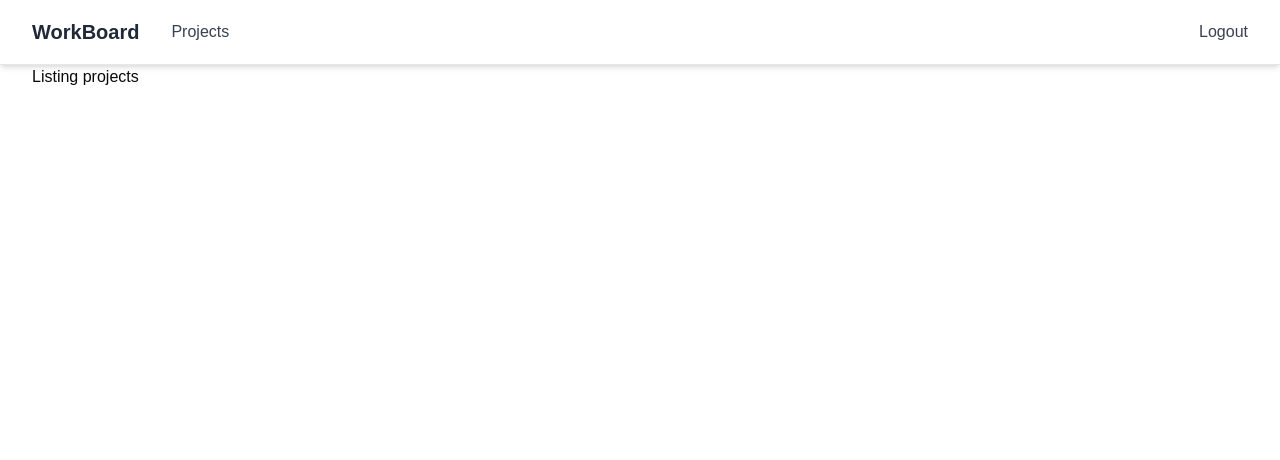
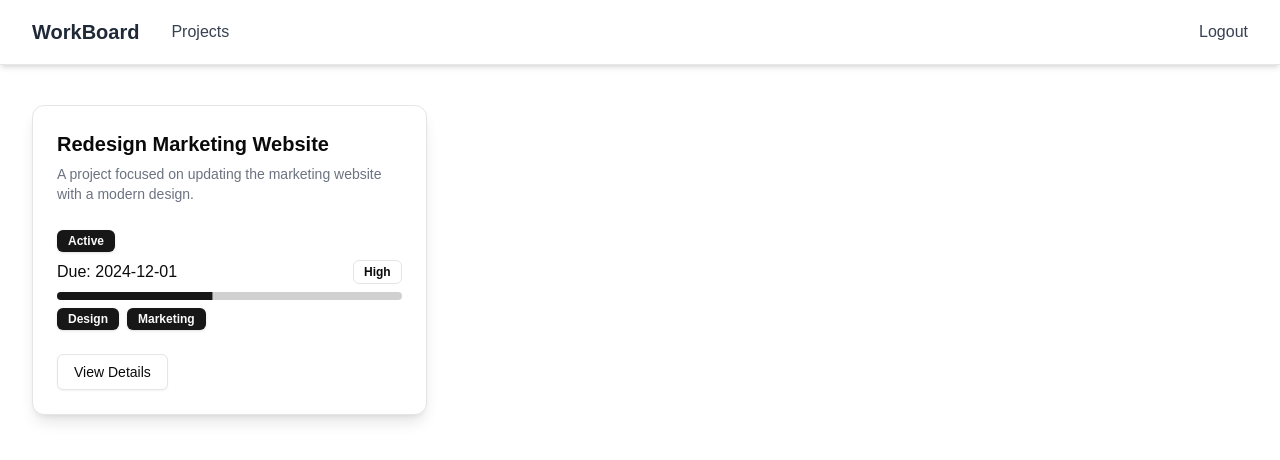
Before and after one commit to shankardevy/workboard, a Next.js app: page /projects in a window 1280 px wide. Shown: the top 460 px of the page. Built offline with nearby package versions, Linux system fonts and the light colour scheme.

Commit message:
Add static projects index page

```diff
--- a/app/projects/page.tsx
+++ b/app/projects/page.tsx
@@ -1,5 +1,60 @@
-// app/projects/page.tsx
+"use client";
+
+import {
+  Card,
+  CardHeader,
+  CardContent,
+  CardFooter,
+} from "@/components/ui/card";
+import { Progress } from "@/components/ui/progress";
+import { Button } from "@/components/ui/button";
+import { Badge } from "@/components/ui/badge";
+import Link from "next/link";
+
+const projects = [
+  {
+    id: "1",
+    title: "Redesign Marketing Website",
+    description:
+      "A project focused on updating the marketing website with a modern design.",
+    status: "Active",
+    progress: 45,
+    dueDate: "2024-12-01",
+    priority: "High",
+    team: ["Alice", "Bob"],
+    tags: ["Design", "Marketing"],
+  },
+];
 
 export default function ProjectDashboard() {
-  return <div>Listing projects</div>;
+  return (
+    <div className="grid grid-cols-1 md:grid-cols-2 lg:grid-cols-3 gap-4">
+      {projects.map((project) => (
+        <Card key={project.id} className="shadow-lg">
+          <CardHeader>
+            <h2 className="text-xl font-semibold">{project.title}</h2>
+            <p className="text-sm text-gray-500">{project.description}</p>
+          </CardHeader>
+          <CardContent>
+            <Badge className="mb-2">{project.status}</Badge>
+            <div className="flex justify-between mb-2">
+              <span>Due: {project.dueDate}</span>
+              <Badge variant="outline">{project.priority}</Badge>
+            </div>
+            <Progress value={project.progress} className="mb-2" />
+            <div className="flex gap-2">
+              {project.tags.map((tag) => (
+                <Badge key={tag}>{tag}</Badge>
+              ))}
+            </div>
+          </CardContent>
+          <CardFooter>
+            <Link href={`/projects/${project.id}`}>
+              <Button variant="outline">View Details</Button>
+            </Link>
+          </CardFooter>
+        </Card>
+      ))}
+    </div>
+  );
 }
--- a/components/navigation.tsx
+++ b/components/navigation.tsx
@@ -15,7 +15,7 @@ export default function Navbar() {
     router.push("/");
   };
   return (
-    <nav className="bg-white border-b border-gray-200 shadow-md">
+    <nav className="mb-10 bg-white border-b border-gray-200 shadow-md">
       <div className="max-w-7xl mx-auto px-4 sm:px-6 lg:px-8">
         <div className="flex justify-between h-16 items-center">
           {/* Logo and Left Menu Item */}
```
